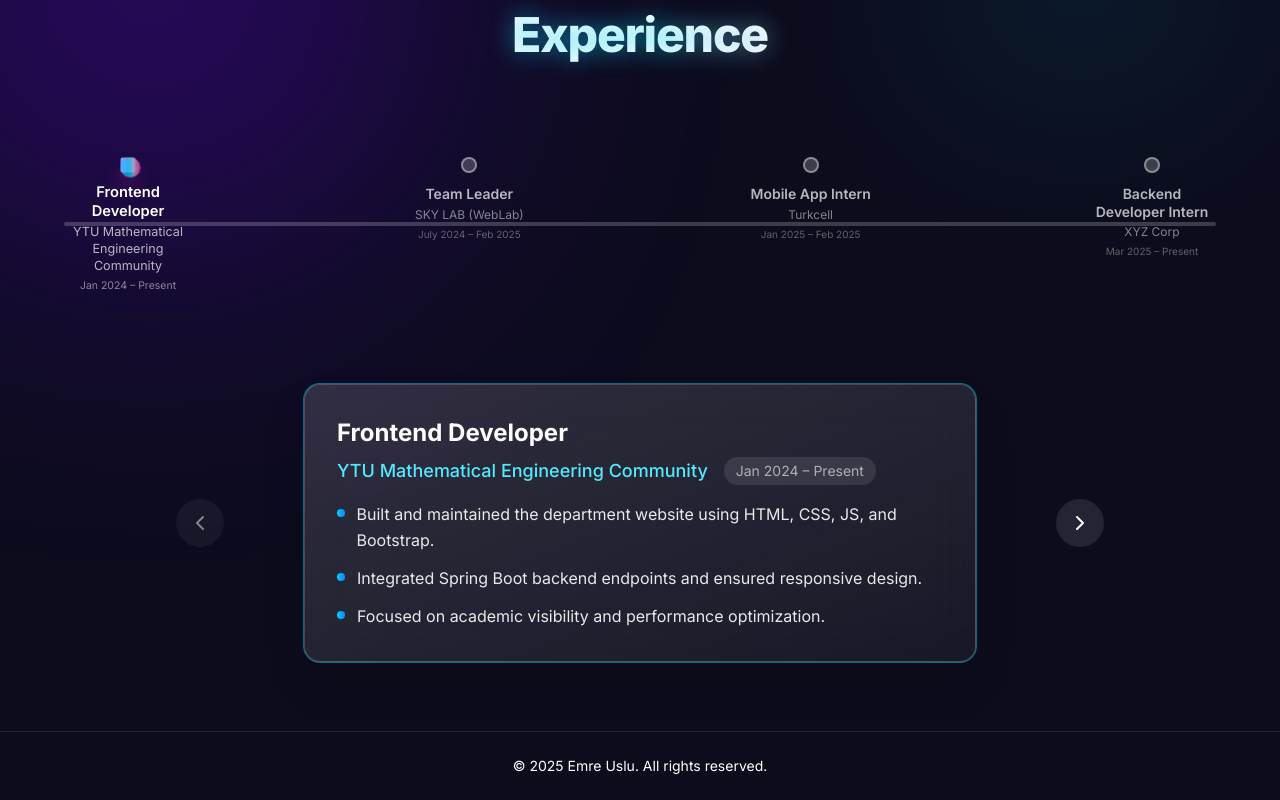
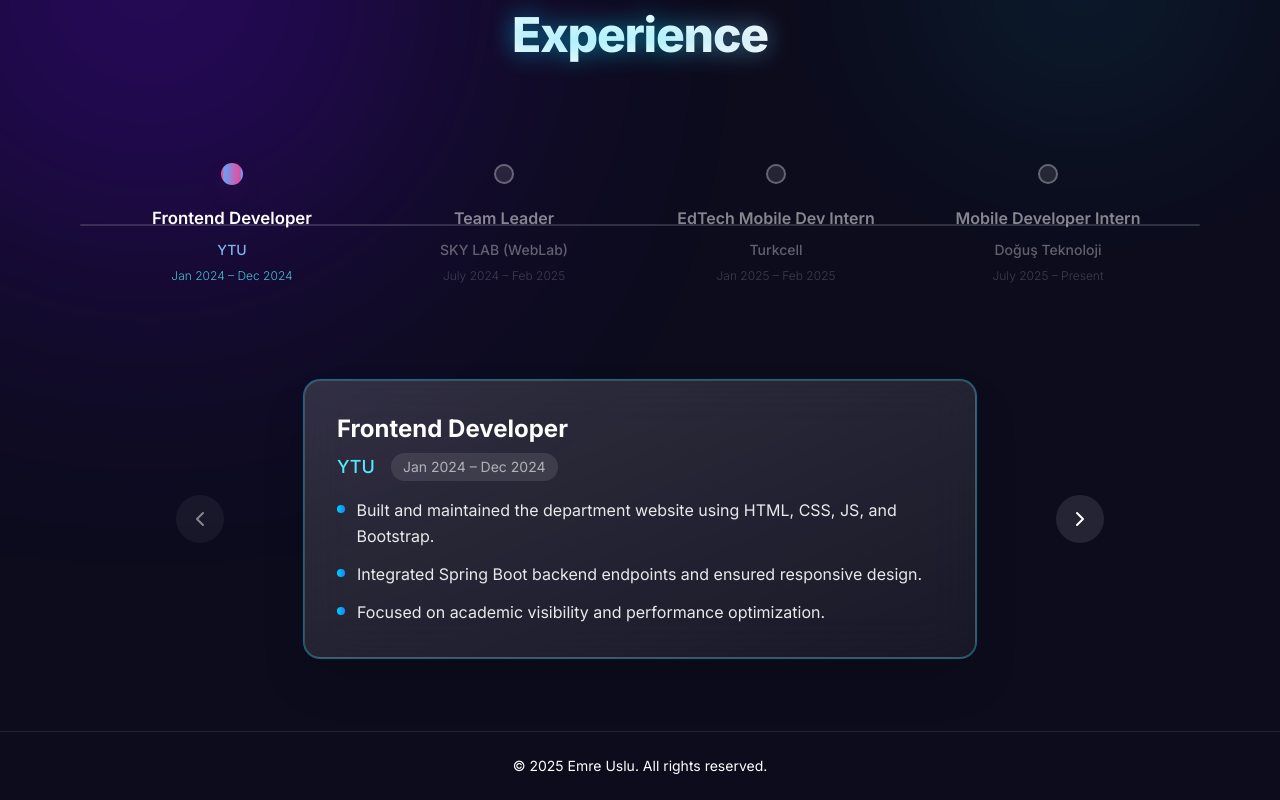
Before and after one commit to rakun256/rakun-portfolio, a Next.js app: page / in a window 1280 px wide. Shown: the part 1836-2636 px from the top of the page. Built offline with nearby package versions, Linux system fonts and the light colour scheme.

Commit message:
Enhance HorizontalTimeline component with improved accessibility and animations; add onTimelineClick prop for better interaction. Update ExperienceSection to utilize new prop. Refactor timeline data for clarity and accuracy. Introduce animations.css for timeline styles and transitions.

```diff
--- a/app/layout.tsx
+++ b/app/layout.tsx
@@ -1,4 +1,5 @@
 import './globals.css'
+import '../styles/animations.css'
 import type { Metadata } from 'next'
 import { Inter } from 'next/font/google'
 import Navbar from '@/components/layout/Navbar'
--- a/components/experience/HorizontalTimeline.tsx
+++ b/components/experience/HorizontalTimeline.tsx
@@ -1,77 +1,153 @@
 "use client";
 
-import { useEffect, useState, useRef } from "react";
+import { useEffect, useRef, useState } from "react";
 import { timeline } from "@/data/timeline";
 import clsx from "clsx";
 
 interface HorizontalTimelineProps {
   activeIndex: number;
+  onTimelineClick?: (index: number) => void;
 }
 
-export default function HorizontalTimeline({
-  activeIndex,
-}: HorizontalTimelineProps) {
-  const containerRef = useRef<HTMLDivElement | null>(null);
+export default function HorizontalTimeline({ activeIndex, onTimelineClick }: HorizontalTimelineProps) {
   const [progressWidth, setProgressWidth] = useState("0%");
+  const containerRef = useRef<HTMLDivElement>(null);
 
   useEffect(() => {
-    const progress = (activeIndex / (timeline.length - 1)) * 100;
-    setProgressWidth(`${progress}%`);
+    // Ensure we handle edge cases properly
+    if (timeline.length <= 1) {
+      setProgressWidth("100%");
+      return;
+    }
+
+    const pct = Math.max(0, Math.min(100, (activeIndex / (timeline.length - 1)) * 100));
+    setProgressWidth(`${pct}%`);
+
+    // Set CSS custom properties on the container
+    if (containerRef.current) {
+      containerRef.current.style.setProperty('--timeline-columns', `repeat(${timeline.length}, minmax(0, 1fr))`);
+      containerRef.current.style.setProperty('--progress-width', `${pct}%`);
+    }
   }, [activeIndex]);
+
+  const handleDotClick = (index: number) => {
+    if (onTimelineClick) {
+      onTimelineClick(index);
+    }
+  };
 
   return (
     <div
       ref={containerRef}
-      className="relative w-full max-w-6xl mx-auto mb-12 h-32 flex items-center"
+      className="timeline-container relative w-full max-w-6xl mx-auto mb-12 px-4"
     >
-      {/* Arka plan çizgisi */}
-      <div className="absolute top-1/2 left-0 w-full h-1 bg-white/20 rounded-full transform -translate-y-1/2 z-0" />
+      {/* Timeline base line */}
+      <div className="absolute top-1/2 left-4 right-4 h-0.5 bg-white/15 rounded-full"></div>
 
-      {/* Gradyan ilerleme çizgisi */}
+      {/* Progress line with improved animation */}
+      <div className="timeline-progress absolute top-1/2 left-4 h-0.5 bg-gradient-to-r from-blue-400 via-cyan-400 to-pink-500 transition-all duration-1000 ease-out rounded-full" />
+
+      {/* Interactive dots */}
+      <div className="timeline-grid relative z-10 w-full px-4">
+        {timeline.map((_, i) => (
+          <div key={i} className="flex justify-center">
+            <button
+              onClick={() => handleDotClick(i)}
+              className={clsx(
+                "timeline-dot",
+                i <= activeIndex ? "timeline-dot-active" : "timeline-dot-inactive"
+              )}
+              aria-label={`Go to ${timeline[i].title} at ${timeline[i].organization}`}
+              disabled={!onTimelineClick}
+            />
+          </div>
+        ))}
+      </div>
+
+      {/* Enhanced titles section */}
+      <div className="timeline-grid mt-6 w-full text-center px-4">
+        {timeline.map((item, i) => (
           <div
-        className="absolute top-1/2 left-0 h-1 bg-gradient-to-r from-blue-400 via-cyan-400 to-pink-500 rounded-full z-10 transition-all duration-700 ease-out"
-        style={{ width: progressWidth, transform: "translateY(-50%)" }}
-      />
-
-      {/* Noktalar ve bilgiler */}
-      <div className="flex justify-between w-full z-20">
-        {timeline.map((item, index) => (
-          <div
-            key={index}
-            className="flex flex-col items-center w-32 text-center"
-          >
-            {/* Nokta */}
-            <div
+            key={i}
             className={clsx(
-                "w-4 h-4 rounded-full border-2 transition-all duration-700 ease-out mb-3 relative",
-                index <= activeIndex
-                  ? "bg-gradient-to-r from-blue-400 to-pink-500 border-transparent scale-125 shadow-lg shadow-pink-500/50 bg-no-repeat bg-cover"
-                  : "bg-white/20 border-white/40 hover:border-white/60"
+              "transition-all duration-500 px-1",
+              i === activeIndex
+                ? "opacity-100 scale-105"
+                : "opacity-50 hover:opacity-75"
             )}
           >
-              {/* Aktif nokta için pulsing efekti */}
-              {index === activeIndex && (
-                <div className="absolute inset-0 w-4 h-4 rounded-full bg-gradient-to-r from-blue-400 via-cyan-400 to-pink-500 animate-ping opacity-75" />
-              )}
+            <p className={clsx(
+              "font-semibold leading-tight break-words",
+              timeline.length <= 3 ? "text-base md:text-lg" : "text-sm md:text-base"
+            )}>
+              {item.title}
+            </p>
+          </div>
+        ))}
       </div>
 
-            {/* Bilgiler */}
+      {/* Enhanced organization section */}
+      <div className="timeline-grid mt-3 w-full text-center px-4">
+        {timeline.map((item, i) => (
           <div
+            key={i}
             className={clsx(
-                "transition-all duration-500",
-                index === activeIndex
-                  ? "opacity-100 transform scale-105"
-                  : "opacity-70"
+              "transition-all duration-500 px-1",
+              i === activeIndex
+                ? "opacity-90 text-blue-300"
+                : "opacity-50 text-white/70 hover:opacity-70"
             )}
           >
-              <p className="text-sm text-white font-semibold leading-tight mb-1">
-                {item.title}
+            <p className={clsx(
+              "font-medium break-words",
+              timeline.length <= 3 ? "text-sm md:text-base" : "text-xs md:text-sm"
+            )}>
+              {item.organization}
             </p>
-              <p className="text-xs text-white/70 mb-1">{item.organization}</p>
-              <p className="text-[10px] text-white/50">{item.date}</p>
-            </div>
           </div>
         ))}
+      </div>
+
+      {/* Enhanced dates section */}
+      <div className="timeline-grid mt-2 w-full text-center px-4">
+        {timeline.map((item, i) => (
+          <div
+            key={i}
+            className={clsx(
+              "transition-all duration-500 px-1",
+              i === activeIndex
+                ? "opacity-80 text-cyan-300"
+                : "opacity-40 text-white/50 hover:opacity-60"
+            )}
+          >
+            <p className={clsx(
+              "font-light break-words",
+              timeline.length <= 3 ? "text-xs md:text-sm" : "text-[10px] md:text-xs"
+            )}>
+              {item.date}
+            </p>
+          </div>
+        ))}
+      </div>
+
+      {/* Mobile-friendly indicator */}
+      <div className="mt-4 flex justify-center md:hidden">
+        <div className="flex space-x-2">
+          {timeline.map((_, i) => (
+            <button
+              key={i}
+              onClick={() => handleDotClick(i)}
+              className={clsx(
+                "w-2 h-2 rounded-full transition-all duration-300",
+                i === activeIndex
+                  ? "bg-gradient-to-r from-blue-400 to-pink-500 scale-125"
+                  : "bg-white/30 hover:bg-white/50"
+              )}
+              aria-label={`Go to experience ${i + 1}`}
+              disabled={!onTimelineClick}
+            />
+          ))}
+        </div>
       </div>
     </div>
   );
--- a/components/sections/Experience.tsx
+++ b/components/sections/Experience.tsx
@@ -47,7 +47,10 @@ export default function ExperienceSection() {
         transition={{ delay: 0.1, duration: 0.6, ease: "easeOut" }}
         className="hidden md:flex flex-1 flex-col w-full items-center justify-center gap-12 px-4"
       >
-        <HorizontalTimeline activeIndex={activeIndex} />
+        <HorizontalTimeline
+          activeIndex={activeIndex}
+          onTimelineClick={setActiveIndex}
+        />
 
         <div className="relative w-full max-w-2xl flex items-center justify-center">
           <button
--- a/data/timeline.ts
+++ b/data/timeline.ts
@@ -1,13 +1,13 @@
 export const timeline = [
   {
     title: "Frontend Developer",
-    organization: "YTU Mathematical Engineering Community",
-    date: "Jan 2024 – Present",
+    organization: "YTU",
+    date: "Jan 2024 – Dec 2024",
     description: [
       "Built and maintained the department website using HTML, CSS, JS, and Bootstrap.",
       "Integrated Spring Boot backend endpoints and ensured responsive design.",
-      "Focused on academic visibility and performance optimization."
-    ]
+      "Focused on academic visibility and performance optimization.",
+    ],
   },
   {
     title: "Team Leader",
@@ -16,27 +16,27 @@ export const timeline = [
     description: [
       "Led web and mobile projects using React, Next.js, Tailwind, and TypeScript.",
       "Managed GitHub Projects and CI/CD pipelines.",
-      "Mentored team members and promoted clean code practices."
-    ]
+      "Mentored team members and promoted clean code practices.",
+    ],
   },
   {
-    title: "Mobile App Intern",
+    title: "EdTech Mobile Dev Intern",
     organization: "Turkcell",
     date: "Jan 2025 – Feb 2025",
     description: [
       "Contributed to the development of EduBiz using Ionic and Angular.",
       "Integrated REST APIs and built notification features.",
-      "Participated in agile sprint planning and testing processes."
-    ]
+      "Participated in agile sprint planning and testing processes.",
+    ],
   },
   {
-    title: "Backend Developer Intern",
-    organization: "XYZ Corp",
-    date: "Mar 2025 – Present",
+    title: "Mobile Developer Intern",
+    organization: "Doğuş Teknoloji",
+    date: "July 2025 – Present",
     description: [
-      "Assisted in the development of RESTful APIs using Node.js and Express.",
-      "Worked with MongoDB for database management and data modeling.",
-      "Participated in code reviews and contributed to documentation."
-    ]
-  }
+      "Contribute to the development of TÜVTÜRK’s vehicle inspection appointment application, enhancing user experience and optimizing system performance.",
+      "Rotate through .NET web backend development using a microservices architecture, gaining hands-on experience with scalable enterprise solutions.",
+      "Strengthen full-stack skills by tackling both frontend and backend tasks, and actively participate in the design and delivery of user-centered digital services in the automotive and service technology sectors.",
+    ],
+  },
 ];
--- a/styles/animations.css
+++ b/styles/animations.css
@@ -0,0 +1,61 @@
+/* Timeline component styles */
+.timeline-container {
+  --timeline-columns: repeat(4, minmax(0, 1fr));
+  --progress-width: 0%;
+}
+
+.timeline-progress {
+  width: calc(var(--progress-width) * (100% - 2rem) / 100);
+}
+
+.timeline-grid {
+  display: grid;
+  grid-template-columns: var(--timeline-columns);
+}
+
+/* Timeline responsive adjustments */
+@media (max-width: 768px) {
+  .timeline-container {
+    --timeline-columns: repeat(auto-fit, minmax(60px, 1fr));
+  }
+}
+
+/* Enhanced timeline animations */
+.timeline-dot {
+  width: 1.25rem;
+  height: 1.25rem;
+  border-radius: 50%;
+  border: 2px solid;
+  transition: all 0.5s ease-out;
+  cursor: pointer;
+}
+
+.timeline-dot:hover {
+  transform: scale(1.25);
+}
+
+.timeline-dot:active {
+  transform: scale(0.95);
+}
+
+.timeline-dot:focus {
+  outline: none;
+  box-shadow: 0 0 0 2px rgba(96, 165, 250, 0.5);
+}
+
+.timeline-dot-active {
+  background: linear-gradient(to right, rgb(96, 165, 250), rgb(236, 72, 153));
+  border-color: transparent;
+  transform: scale(1.1);
+  box-shadow: 0 10px 25px -5px rgba(236, 72, 153, 0.3);
+}
+
+.timeline-dot-inactive {
+  background-color: rgba(255, 255, 255, 0.1);
+  border-color: rgba(255, 255, 255, 0.3);
+}
+
+.timeline-dot-inactive:hover {
+  border-color: rgba(255, 255, 255, 0.5);
+  background-color: rgba(255, 255, 255, 0.2);
+}
```
Lines whose indentation alone changed are shown as unchanged.
